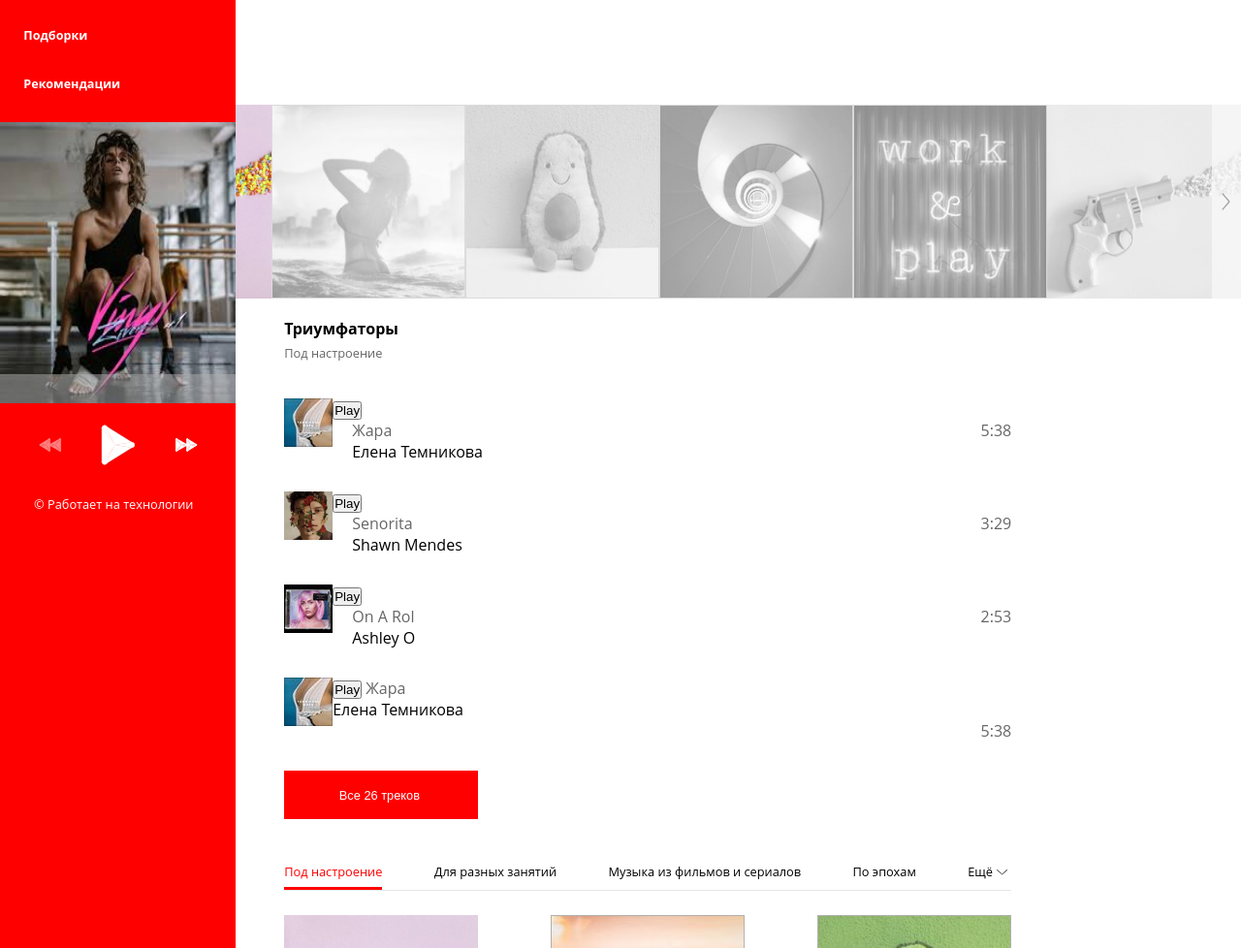
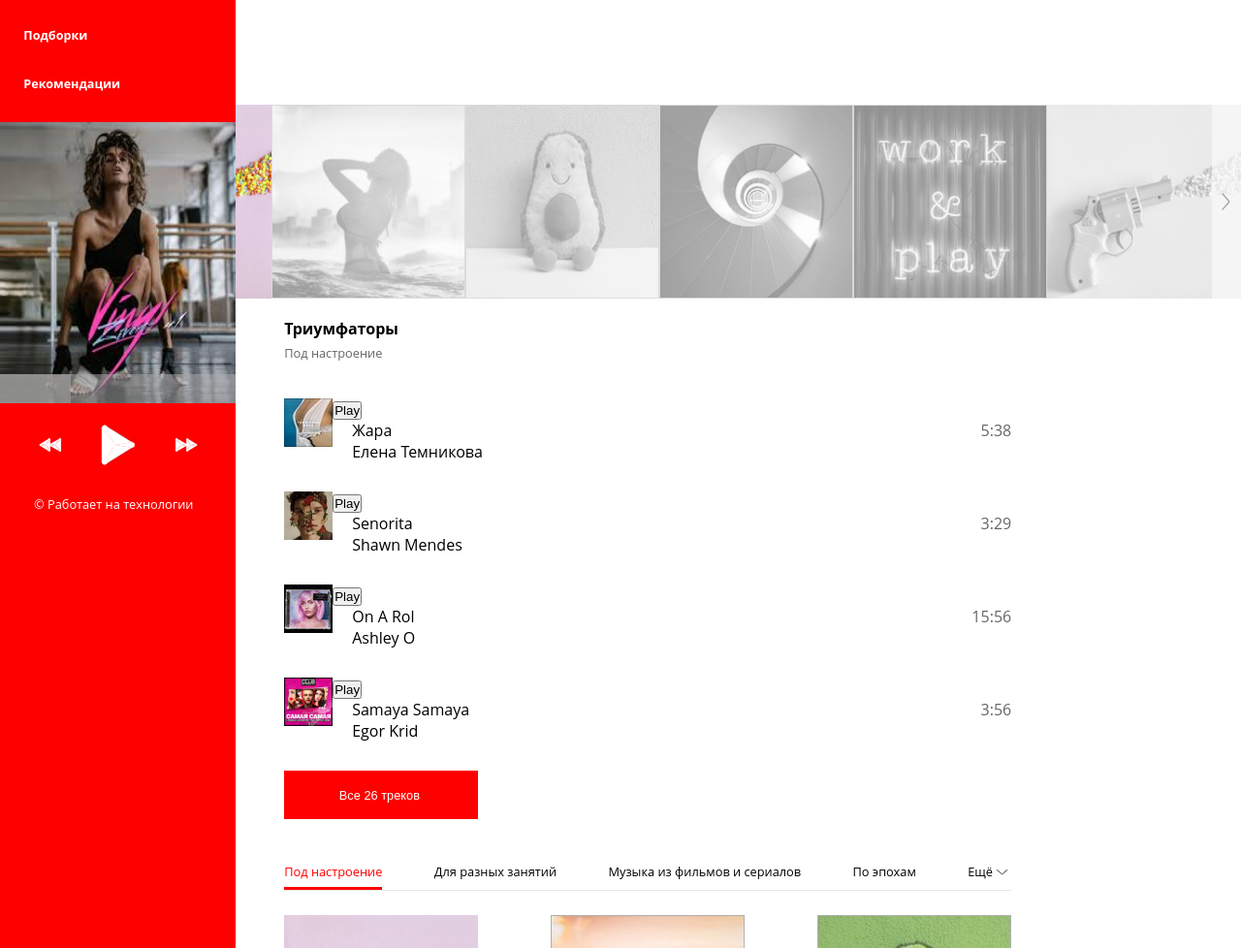
Before and after one commit to SIVIRGGG/SecondRepositoriy, a plain HTML site: page index.html in a window 1280 px wide. Shown: the part 122-1100 px from the top of the page at 97% size. Drawn offline with Linux system fonts and the light colour scheme.

Commit message:
Не работают кнапки

```diff
--- a/index.html
+++ b/index.html
@@ -23,8 +23,10 @@
                 </div>
 
                 <div class="credo">
-                    <div class="credo-img"><img class="credo-img" src="img/credo.jpg" alt="">
-                        <div class="record_player"></div>
+                    <div class="credo-img"><img class="credo-img" id="imgPlay" src="img/credo.jpg" alt="">
+                        <div class="record_player">
+                            <div class="record_player_line"></div>
+                        </div>
                     </div>
                 </div>
 
@@ -37,7 +39,7 @@
 
             <div class="strelki">
                 <div>
-                    <svg class=" stre2 " viewBox="50 10 130 50 ">
+                    <svg id="prevId" class="stre2 " viewBox="50 10 130 50 ">
         <line x1="134 " y1="35 " x2="135 " y2="35 " stroke-width="1 " stroke="rgb(0,0,0) "/>
         <line x1="120 " y1="60 " x2="120 " y2="10 " stroke-width="1 " stroke="rgb(0,0,0) "/>
         <line x1="120 " y1="60 " x2="160 " y2="35 " stroke-width="1 " stroke="rgb(0,0,0) "/>
@@ -128,7 +130,7 @@
                 </div>
 
                 <div>
-                    <svg class="stre_play " viewBox="90 0 100 70 ">
+                    <svg id="playId" class="stre_play " viewBox="90 0 100 70 ">
 <line x1="134 " y1="35 " x2="135 " y2="35 " stroke-width="1 " stroke="rgb(0,0,0) "/>
 <line x1="120 " y1="60 " x2="120 " y2="10 " stroke-width="1 " stroke="rgb(0,0,0) "/>
 <line x1="120 " y1="60 " x2="160 " y2="35 " stroke-width="1 " stroke="rgb(0,0,0) "/>
@@ -169,7 +171,7 @@
 
                 <div>
 
-                    <svg class=" stre1 " viewBox="50 10 130 50 ">
+                    <svg id="nextId" class="stre1" viewBox="50 10 130 50 ">
                         <line x1="134 " y1="35 " x2="135 " y2="35 " stroke-width="1 " stroke="rgb(0,0,0) "/>
                         <line x1="120 " y1="60 " x2="120 " y2="10 " stroke-width="1 " stroke="rgb(0,0,0) "/>
                         <line x1="120 " y1="60 " x2="160 " y2="35 " stroke-width="1 " stroke="rgb(0,0,0) "/>
@@ -470,7 +472,7 @@
                     </div> -->
 
                 <div class="triumf-center ">
-                    <div id="q">
+                    <div class="triumf-center__wrapper" id='current_song_list'>
                         <div class="triumf_img_block"><img class="triumf_img " src="img/jara.jpg" alt=" ">
                             <div class="triumf-name-block">
                                 <div class="triumf-name ">
@@ -513,7 +515,7 @@
                             <div class="triumf-name-block ">
                                 <div class="triumf-name ">
 
-                                    <input id="ashley" type="button" value="Play" />
+                                    <input id="zhara3" type="button" value="Play" />
                                     <audio id="audio3" src="audio/mixvon.net_ashley_o_-_on_a_roll_imp416438.mp3" autostart="false"></audio>
 
                                     <p>On A Rol</p>
--- a/js.js
+++ b/js.js
@@ -1,235 +1,220 @@
 var state = {
     currentSong: null,
+    lastSong: null,
+    songListId: 'current_song_list',
     music: [{
             id: 1,
             imageSrc: 'img/jara.jpg',
-        buttonId: 'zhara1',
-        audioId: 'audio1',
+            buttonId: 'gdgdfgdf',
+            audioId: 'audiogggffdfg1',
             audioSrc: 'audio/Elena_Temnikova_-_ZHara.mp3',
             name: 'Жара',
             artist: 'Елена Темникова',
             time: '5:38'
-    }]
+        },
+        {
+            id: 2,
+            imageSrc: 'img/senorita.jpg',
+            buttonId: 'zhadfgfdfggra2',
+            audioId: 'g',
+            audioSrc: 'audio/Shawn Mendes & Camila Cabello - Senorita.mp3',
+            name: 'Senorita',
+            artist: 'Shawn Mendes',
+            time: '3:29'
+        },
+        {
+            id: 3,
+            imageSrc: 'img/ashiel.jpg',
+            buttonId: 'zhadfggfdgfdra3',
+            audioId: 'gfdf',
+            audioSrc: 'audio/mixvon.net_ashley_o_-_on_a_roll_imp416438.mp3',
+            name: 'On A Rol',
+            artist: 'Ashley O',
+            time: '15:56'
+        },
+        {
+            id: 4,
+            imageSrc: 'img/egor.jpg',
+            buttonId: 'gjhhg',
+            audioId: 'audio423dsd4234',
+            audioSrc: 'audio/egor_krid_-_samaya_samaya_(zaycev.net).mp3',
+            name: 'Samaya Samaya',
+            artist: 'Egor Krid',
+            time: '3:56'
+        }
+
+    ]
 };
 
 
-document.getElementById('zhara1').onclick = function() {
-    playOrPause(1);
-};
+document.getElementById('playId').onclick = function() {
+    play();
+}
+document.getElementById('prevId').onclick = function() {
+    prev();
+}
+document.getElementById('nextId').onclick = function() {
+    next();
+}
 
-document.getElementById('zhara2').onclick = function() {
-    playOrPause(2);
-};
+function play() {
+    if (state.currentSong == null && state.lastSong == null) {
+        playOrPause(state.music[0].audioId);
+        return;
+    }
 
-function playOrPause(id) {
-    let myAudio = document.getElementById("audio" + id);
+    if (state.currentSong != null) {
+        playOrPause(state.currentSong);
+        return;
+    }
+
+    if (state.currentSong == null && state.lastSong != null) {
+        playOrPause(state.lastSong);
+        return;
+    }
+}
+
+
+
+function next() {
+    if (state.currentSong == null && state.lastSong == null) {
+        return;
+    }
+
+    if (state.lastSong != null && state.lastSong != state.music[state.music.length - 1].audioId) {;
+
+        let i = state.music.forEach(function(audioId) {
+            let s = audioId;
+            console.log(s);
+            // s.IndexOf(true);
+            // playOrPause(state.music.IndexOf().audioId);
+        });
+        playOrPause(s[0]);
+        // let so = state.music.includes(audioId = true);
+        // console.log(so + 1);
+
+        // должен пробежаться по массиву, определить на каком треке сейчас находимся и перейти к следующему!
+        return;
+    }
+    if (state.lastSong != null && state.lastSong == state.music[state.music.length - 1].audioId) {
+        return;
+    }
+
+    console.log('next');
+}
+
+// next();
+
+function prev() {
+    if (state.currentSong == null && state.lastSong == null) {
+        return;
+    }
+    if (state.lastSong != null && state.lastSong != state.music[state.music.length[0]].audioId) {;
+        // должен пробежаться по массиву, определить на каком треке сейчас находимся и перейти к следующему!
+        return;
+    }
+    if (state.lastSong != null && state.lastSong == state.music[state.music.length[0]].audioId) {
+        return;
+    }
+    console.log('prev');
+}
+// prev();
+
+function playOrPause(audioId) {
+    let myAudio = document.getElementById(audioId);
 
     if (state.currentSong == null) {
-        state.currentSong = id;
+        state.currentSong = audioId;
+        state.lastSong = audioId;
         myAudio.play();
         return;
     }
 
-    if (state.currentSong != null && state.currentSong == id) {
+    if (state.currentSong != null && state.currentSong == audioId) {
         state.currentSong = null;
         myAudio.pause();
         return;
     }
 
-    if (state.currentSong != null && state.currentSong != id) {
-        let myOldAudio = document.getElementById("audio" + state.currentSong);
+    if (state.currentSong != null && state.currentSong != audioId) {
+        let myOldAudio = document.getElementById(state.currentSong);
         myOldAudio.pause();
-        state.currentSong = id;
+        state.currentSong = audioId;
+        state.lastSong = audioId;
         myAudio.play();
         return;
     }
 
 };
 
-function createSongElement(songInfo) {
-    console.log('Pip songInfo:', songInfo);
-    //создание песни и вставка
+function addSongToList(songsInfo, songListId, clear) {
+    const triumfCenterList = document.getElementById(songListId);
+
+    if (clear == true) {
+        triumfCenterList.innerHTML = '';
     }
 
-createSongElement(state.music[0]);
+    let songs = songsInfo.map(function(song) {
+        return createSongElement(song);
+    });
+
+    songs.forEach(song => {
+        triumfCenterList.appendChild(song);
+    });
+}
+
+function createSongElement(song) {
+    const wrapperTriumf = document.createElement('div');
+    wrapperTriumf.classList.add('triumf_img_block');
+
+    const img = document.createElement('img');
+    img.classList.add('triumf_img');
+    img.src = song.imageSrc;
+    wrapperTriumf.appendChild(img);
+
+    const triumfNameBlock = document.createElement('div');
+    triumfNameBlock.classList.add('triumf-name-block');
 
 
+    const triumfName = document.createElement('div');
+    triumfName.classList.add('triumf-name');
 
+    const inpZhara1 = document.createElement('div');
+    const inpZhara1Input = document.createElement('input');
+    inpZhara1Input.id = song.buttonId;
+    inpZhara1Input.type = 'button';
+    inpZhara1Input.value = 'Play';
 
-function block() {
-    let w = document.createElement('w');
-    w.insertAdjacentHTML('beforeend', '<div id="glav"></div>');
-    w.classList.add('triumf_img_block');
-    q.append(w);
-    console.log('tyr');
-    //q.insertAdjacentHTML('beforeend', '<div id="b"class="bl"></div>');
-    // q.insertAdjacentHTML('beforeend', '<div id="img" class="triumf_img_block"></div>');
-}
-block();
+    inpZhara1Input.onclick = function() {
+        playOrPause(song.audioId);
+    };
 
-function mapMusic() {
-    state.music.map(function(song) {
-        let img = document.createElement('img');
-        img.insertAdjacentHTML('afterbegin', '<img>');
-        img.classList.add('triumf_img');
-        img.src = song.imageSrc;
-        glav.prepend(img);
-    });
-}
-mapMusic();
+    inpZhara1.appendChild(inpZhara1Input);
 
-// function imgPhoto() {
-//     let img = document.createElement('img');
-//     img.classList.add('triumf_img');
-//     img.className = "triumf_img";
-//     img.innerHTML = state.imageSrc;
-//     img.insertAdjacentHTML('afterbegin', '<img class="triumf_img">');
-//     glav.append(img);
-// }
-// imgPhoto();
+    const audioRecord = document.createElement('div');
+    audioRecord.insertAdjacentHTML('afterbegin', `<audio id="${song.audioId}" src="${song.audioSrc}" autostart="false"></audio>`);
 
-function triumfNameBlock() {
-    let nameBlock = document.createElement('nameBlock');
-    nameBlock.insertAdjacentHTML('beforeend', '<div id="nameBlockId"></div>');
-    nameBlock.classList.add('triumf-name-block');
-    glav.after(nameBlock);
-    console.log('nameBlock');
-}
-triumfNameBlock();
+    const name1 = document.createElement('p');
+    name1.innerHTML = song.name;
 
-function buttonAndName() {
-    state.music.map(function(song) {
-        let btnName = document.createElement('btnName');
-        btnName.insertAdjacentHTML('afterbegin', '<div id="btnNameId"> </div>');
-        btnName.classList.add('triumf-name');
-        nameBlockId.prepend(btnName);
-        console.log('triumf-name');
+    const artist = document.createElement('div');
+    const artistP = document.createElement('p');
+    artistP.innerHTML = song.artist;
 
-        let inpZhara1 = document.createElement('inpZhara1');
-        inpZhara1.insertAdjacentHTML('afterbegin', '<input id="zhara1" type="button" value="Play">');
-        // inpZhara1.innerHTML = song.buttonId;
-        btnNameId.prepend(inpZhara1);
-        console.log('inpZhara1');
-
-        let audioRecord = document.createElement('audioRecord');
-        audioRecord.insertAdjacentHTML('afterbegin', '<audio id="audio1" autostart="false"></audio>');
-        audioRecord.src = song.audioSr;
-        btnNameId.append(audioRecord);
-        console.log('audioRecord');
-
-        let name = document.createElement('name');
-        name.insertAdjacentHTML('afterbegin', '<p></p>');
-        name.innerHTML = song.name;
-        btnNameId.append(name);
-        console.log('name');
-
-        let artist = document.createElement('artist');
-        artist.insertAdjacentHTML('beforeend', '<div><p></p></div>');
-        artist.innerHTML = song.artist;
-        nameBlockId.append(artist);
-        console.log('artist');
-
-        let times = document.createElement('times');
-        times.insertAdjacentHTML('beforeend', '<div><p></p></div>');
+    const times = document.createElement('div');
     times.classList.add('times');
     times.innerHTML = song.time;
-        nameBlockId.append(times);
 
-    });
+    triumfName.prepend(audioRecord);
+    triumfName.prepend(inpZhara1);
+    triumfNameBlock.appendChild(triumfName);
+    triumfNameBlock.appendChild(name1);
+    triumfNameBlock.appendChild(artistP);
+    triumfNameBlock.appendChild(artist);
+    wrapperTriumf.appendChild(triumfNameBlock);
+    wrapperTriumf.appendChild(times);
+
+    return wrapperTriumf;
 }
-buttonAndName();
 
-// function inputZhara1() {
-//     let inpZhara1 = document.createElement('inpZhara1');
-//     inpZhara1.insertAdjacentHTML('afterbegin', '<input id="zhara1" type="button" value="Play">');
-//     nameBlockId.prepend(inpZhara1);
-//     console.log('inpZhara1');
-//     let audioRecord = document.createElement('audioRecord');
-//     audioRecord.innerHTML = "";
-//     audioRecord.insertAdjacentHTML('afterbegin', '<audio id="audio1" src="audio/Elena_Temnikova_-_ZHara.mp3" autostart="false"></audio>');
-//     nameBlockId.append(audioRecord);
-//     console.log('audioRecord');
-// }
-// inputZhara1();
-
-
-// function audioRecording() {
-//     let audioRecord = document.createElement('audioRecord');
-//     audioRecord.innerHTML = "";
-//     audioRecord.insertAdjacentHTML('afterbegin', '<audio id="audio1" src="audio/Elena_Temnikova_-_ZHara.mp3" autostart="false"></audio>');
-//     nameBlockId.append(audioRecord);
-//     console.log('audioRecord');
-// }
-// audioRecording();
-
-// function name() {
-//     let name = document.createElement('name');
-//     name.innerHTML = '';
-//     nameBlockId.append(name);
-//     console.log('name');
-// }
-// name();
-
-
-/*function triumfImgBlock() {
-    let img = document.createElement('img');
-    img.insertAdjacentHTML('afterbegin', '<div class="triumf_img_block"></div>');
-    q.prepend(img);
-    console.log('pam')
-    img.insertAdjacentHTML('afterbegin', '<img class="triumf_img " src="img/jara.jpg" alt=" "></div>');
-    q.prepend(img);
-    console.log('pup');
-    // img.innerHTML = "src=\"img/jara.jpg\"";
-    q.prepend(img);
-    console.log('pum');
-}
-triumfImgBlock();
-
-function triumfNameBlock() {
-    let nameBlock = document.createElement('nameBlock');
-    nameBlock.insertAdjacentHTML('beforeend', '<div class="triumf-name-block "></div>');
-    console.log('tum');
-
-}
-triumfNameBlock();
-
-function buttonId() {
-    let btn = document.createElement('btn');
-    btn.insertAdjacentHTML('afterbegin', '<input id="zhara1" type="button" value="Play" />');
-    console.log('op');
-}
-buttonId();
-
-function audioId() {
-    let track = document.createElement('track');
-    track.insertAdjacentHTML('afterbegin', '<audio id="audio1" src="audio/Elena_Temnikova_-_ZHara.mp3" autostart="false"></audio>');
-    console.log('tra');
-}
-audioId();
-
-function name() {
-    let name = document.createElement('name');
-    name.insertAdjacentHTML('afterbegin', '<p id="nameW">Жара</p>');
-    // nameW.className = 'triumf_img_block';
-
-    // nameW.prepend(name);
-}
-name();
-
-function artist() {
-    let arti = document.createElement('arti');
-    arti.insertAdjacentHTML('afterend', '<div><p>Елена Темникова</p></div>');
-    // nameW.className = 'triumf_img_block';
-
-    // nameW.prepend(name);
-}
-name();
-*/
-// console.log(triumfImgBlock(Info));
-
-
-// function triumfNamebBlock(Info) {
-//     let div = document.createElement(Info);
-//     document.body.insertAdjacentHTML('afterend', '<div class="triumf-name-block"></div>')
-//     div.className = 'triumf-name-block';
-// }
+addSongToList(state.music, state.songListId, true);
--- a/style.css
+++ b/style.css
@@ -57,6 +57,16 @@ body {
     transition: .5s;
 }
 
+.record_player_line {
+    display: flex;
+    align-items: flex-end;
+    position: absolute;
+    background: rgba(175, 175, 175, 0.5);
+    width: 30%;
+    height: 30px;
+    /* transition: .3s; */
+}
+
 .strelki {
     width: 100%;
     height: 50px;
@@ -81,7 +91,7 @@ body {
     margin: 0;
     padding: 0;
     transform: rotate(180deg);
-    opacity: .5;
+    /* opacity: .5; */
     justify-content: flex-start;
 }
 
```
Also changed, not shown: img/egor.jpg (added), 1 other file. Lines whose indentation alone changed are shown as unchanged.
